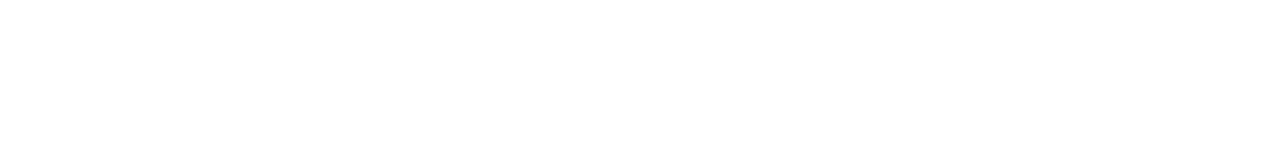
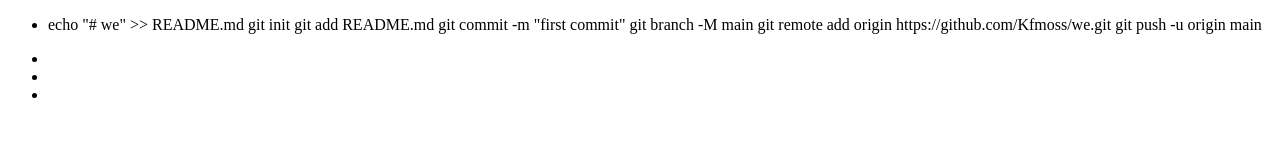
Before and after one commit to Kfmoss/we, a plain HTML site: page index.html in a window 1280 px wide. Drawn offline with Linux system fonts and the light colour scheme.

Commit message:
new version

```diff
--- a/index.html
+++ b/index.html
@@ -6,6 +6,22 @@
     <title>Document</title>
 </head>
 <body>
+    <div>
+        <nav>
+            <ul>
+                <li><p>echo "# we" >> README.md
+                        git init
+                        git add README.md
+                        git commit -m "first commit"
+                        git branch -M main
+                        git remote add origin https://github.com/Kfmoss/we.git
+                        git push -u origin main</p></li>
+                <li></li>
+                <li></li>
+                <li></li>
+            </ul>
+        </nav>
+    </div>
 
 </body>
 </html>
```
Also changed, not shown: extra.html (added, +11 -0 lines).
